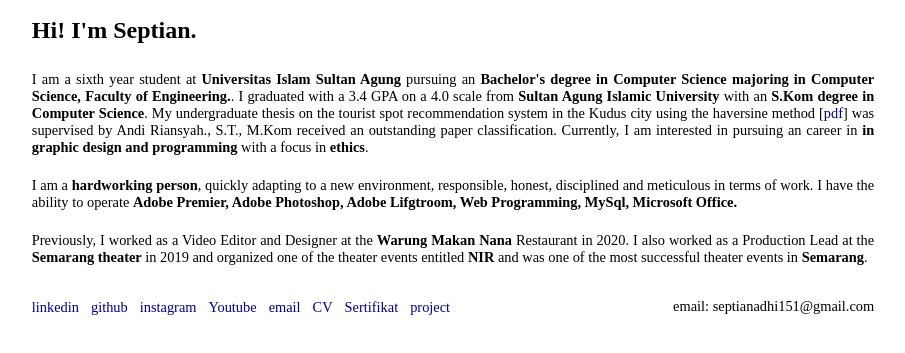
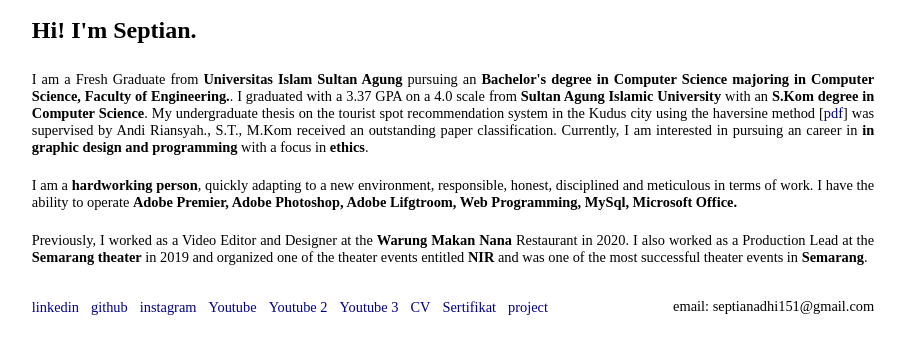
Before and after one commit to septiii/PortofolioSeptian, a plain HTML site: page index.html in a window 1280 px wide. Shown: the part 317-670 px from the top of the page, without its empty margins (187-1092 px from the left). Drawn offline with Linux system fonts and the light colour scheme; a web font is replaced by a local one.

Commit message:
Update index.html

```diff
--- a/index.html
+++ b/index.html
@@ -35,15 +35,15 @@
             <div class="column">
               <h2>Hi! I'm Septian.</h2>
               <p>
-                I am a sixth year student at
+                I am a Fresh Graduate from
                 <b>Universitas Islam Sultan Agung</b> pursuing an
                 <b>Bachelor's degree in Computer Science majoring in Computer Science, Faculty of Engineering.</b>. I graduated
-                with a 3.4 GPA on a 4.0 scale from
+                with a 3.37 GPA on a 4.0 scale from
                 <b>Sultan Agung Islamic University</b> with an
                 <b>S.Kom degree in Computer Science</b
                 >. My undergraduate thesis on
                 the tourist spot recommendation system in the Kudus city using the haversine method [<a
-                  href="https://project-archive.inf.ed.ac.uk/ug4/20212502/ug4_proj.pdf"
+                  href="https://drive.google.com/file/d/1sO1oHupGXmkNW1owtPaBAOAifEM7DlWC/view?usp=sharing"
                   >pdf</a
                 >] was supervised by Andi Riansyah., S.T., M.Kom received an outstanding
                 paper classification. Currently, I am interested in pursuing an
@@ -73,9 +73,10 @@
                 &nbsp; <a href="https://github.com/septiii">github</a> &nbsp;
                 <a href="https://www.instagram.com/adhi_septian/">instagram</a> &nbsp;
                 <a href="https://www.youtube.com/channel/UC6mbUg_XOM5r_Z8x-02TU0A">Youtube</a> &nbsp;
-                <a href="mailto:septianadhi151@gmail.com">email</a> &nbsp;
+                <a href="https://www.youtube.com/channel/UCG7PLwnKrajdvpl61NZ3fXA">Youtube 2</a> &nbsp;
+                <a href="https://www.youtube.com/channel/UCztz1WQnkXKUQTbuee8W05w">Youtube 3</a> &nbsp;
                 <a href="https://drive.google.com/file/d/19qk5jQRBzIwk64Af73ZxaWAnczsxMmAr/view?usp=sharing">CV</a> &nbsp;
-                <a href="https://drive.google.com/file/d/1lNw3085-2oYd1oW7cE9m13KgK7gypSn0/view?usp=sharing">Sertifikat</a> &nbsp;
+                <a href="https://drive.google.com/file/d/1O7-3g85Fjmz7s_g5tQn5CrPfczjD8Md3/view?usp=sharing">Sertifikat</a> &nbsp;
                 <a href="https://drive.google.com/drive/u/1/folders/1BoWw1W6KohVqP4YAZYOBnz77z6Kyt20I"
                   >project</a
                 >
```
